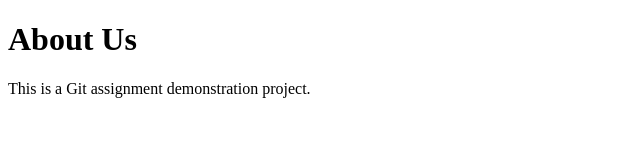
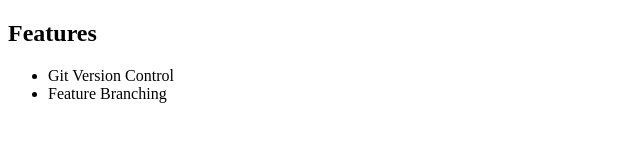
Before and after one commit to SakethSampathVinay/git-assignment, a plain HTML site: page about.html in a window 1280 px wide. Shown: the whole page, without its empty margins (0-640 px from the left). Drawn offline with Linux system fonts and the light colour scheme.

Commit message:
Add features list on feature branch

```diff
--- a/about.html
+++ b/about.html
@@ -1,10 +1,16 @@
 <!DOCTYPE html>
 <html>
+
 <head>
     <title>About Us</title>
 </head>
+
 <body>
-    <h1>About Us</h1>
-    <p>This is a Git assignment demonstration project.</p>
+    <h2>Features</h2>
+    <ul>
+        <li>Git Version Control</li>
+        <li>Feature Branching</li>
+    </ul>
 </body>
+
 </html>
```
